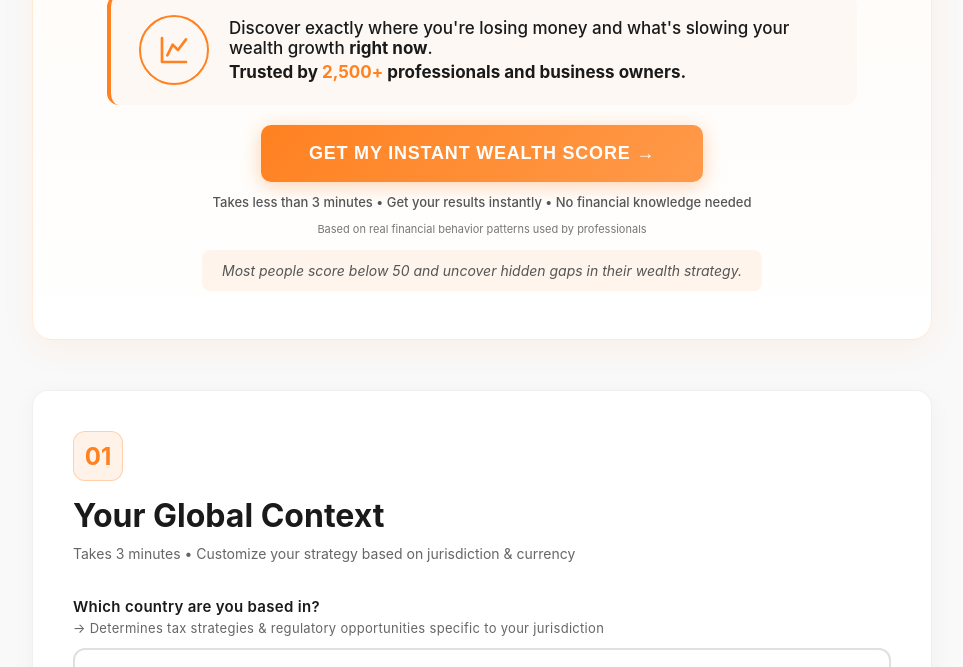
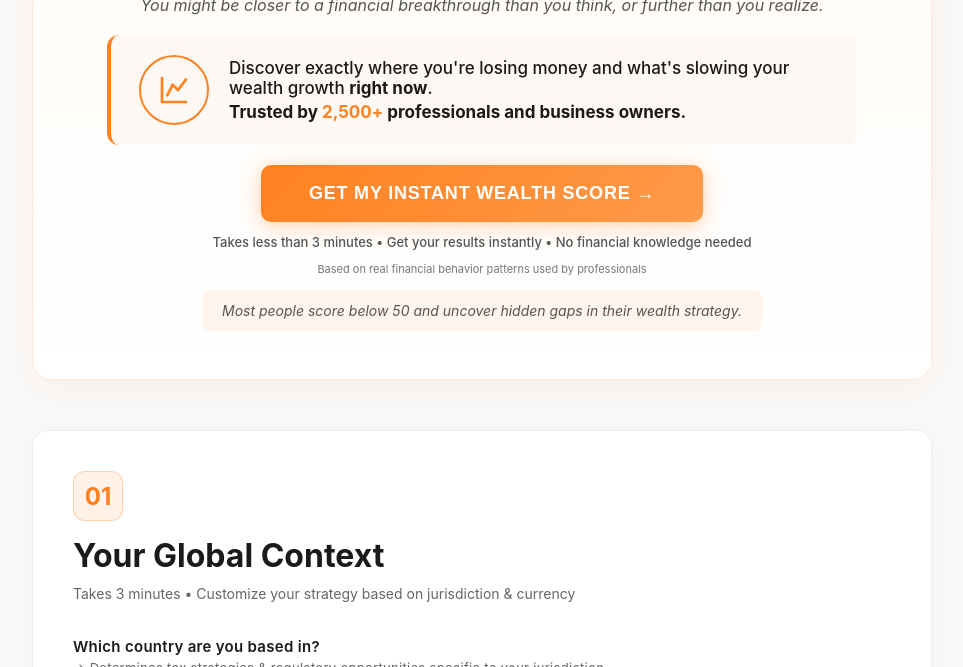
Before and after one commit to successeu/wealth-architecture, a website: page public/index.html in a window 1280 px wide. Shown: the part 433-1100 px from the top of the page, without its empty margins (158-1121 px from the left). Drawn offline with nearby package versions, Linux system fonts and the light colour scheme; no server answers.

Commit message:
Update index.html

```diff
--- a/public/index.html
+++ b/public/index.html
@@ -781,6 +781,11 @@
                         What's <span style="color: #ff8120;">Holding You Back</span> Financially?<br>
                         <span class="hero-subheadline" style="font-size: 32px !important; font-weight: 600; color: #1a1a1a !important;">Get Your Wealth Score in 3 Minutes</span>
                     </h1>
+
+                    <!-- Optional test line -->
+                    <p style="font-size: 16px; color: #555; font-style: italic; margin-bottom: 20px;">
+                        You might be closer to a financial breakthrough than you think, or further than you realize.
+                    </p>
 
                     <!-- Highlight bar (pain + proof + urgency) - DESKTOP: before CTA -->
                     <div class="highlight-bar" style="display: flex; align-items: center; gap: 20px; background: #fdf8f4; border-radius: 12px; padding: 20px 28px; margin-bottom: 20px; border-left: 4px solid #ff8120; max-width: 750px; margin-left: auto; margin-right: auto;">
```
